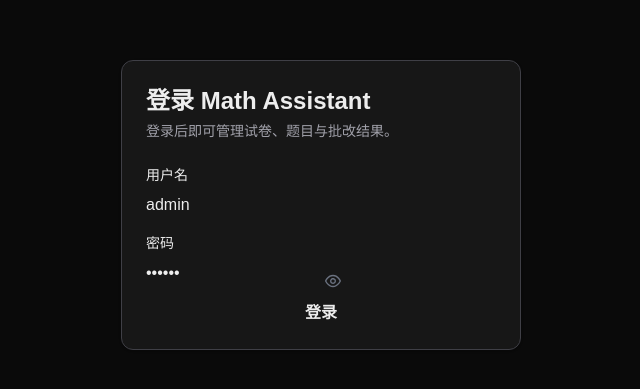
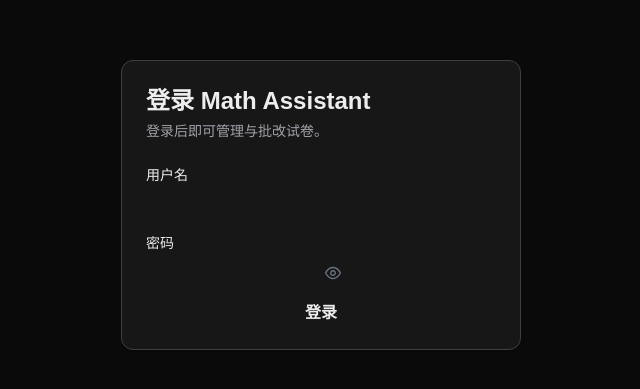
Before and after one commit to richmonkey/math_assistant, a Next.js app in the folder web/: page /login in a window 1280 px wide. Shown: the part 195-584 px from the top of the page, without its empty margins (319-959 px from the left). Built offline with nearby package versions, Linux system fonts and the light colour scheme; no server answers; a web font is replaced by a local one.

Commit message:
登陆页面

```diff
--- a/web/app/lib/auth.ts
+++ b/web/app/lib/auth.ts
@@ -1,6 +1,6 @@
 export const API_BASE_URL =
     process.env.NEXT_PUBLIC_MATH_ASSISTANT_API_BASE_URL ??
-    process.env.NEXT_PUBLIC_API_BASE_URL ?? "http://127.0.0.1:8000/v1";
+    process.env.NEXT_PUBLIC_API_BASE_URL ?? "/v1";
 // "http://127.0.0.1:8000";
 
 export const AUTH_STORAGE_KEY = "math_assistant_auth";
--- a/web/app/login/page.tsx
+++ b/web/app/login/page.tsx
@@ -10,8 +10,8 @@ import { saveAuthSession } from "../lib/auth";
 
 export default function LoginPage() {
     const router = useRouter();
-    const [username, setUsername] = useState("admin");
-    const [password, setPassword] = useState("123456");
+    const [username, setUsername] = useState("");
+    const [password, setPassword] = useState("");
     const [submitting, setSubmitting] = useState(false);
     const [error, setError] = useState("");
 
@@ -47,7 +47,7 @@ export default function LoginPage() {
             <section className="w-full rounded-xl border border-[var(--surface-border)] bg-[var(--surface)] p-6 shadow-sm">
                 <h1 className="mb-1 text-2xl font-semibold">登录 Math Assistant</h1>
                 <p className="mb-6 text-sm text-[var(--muted)]">
-                    登录后即可管理试卷、题目与批改结果。
+                    登录后即可管理与批改试卷。
                 </p>
 
                 <form className="space-y-4" onSubmit={handleSubmit}>
@@ -60,6 +60,7 @@ export default function LoginPage() {
                             value={username}
                             onChange={(e) => setUsername(e.target.value)}
                             autoComplete="username"
+                            className="w-full"
                         />
                     </div>
 
@@ -74,6 +75,15 @@ export default function LoginPage() {
                             feedback={false}
                             toggleMask
                             autoComplete="current-password"
+                            className="w-full"
+                            inputClassName="w-full"
+                            pt={{
+                                root: { className: 'w-full' },
+                                iconField: { className: 'w-full' },
+                                input: { className: 'w-full' },
+                                showIcon: { className: "top-1/2 -translate-y-1/2" },
+                                hideIcon: { className: "top-1/2 -translate-y-1/2" },
+                            }}
                         />
                     </div>
 
```
Also changed, not shown: 1 other file (tests, documents, lock files or other folders).
